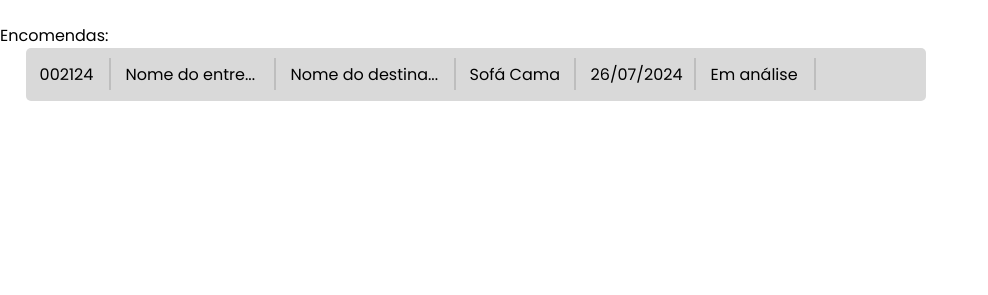
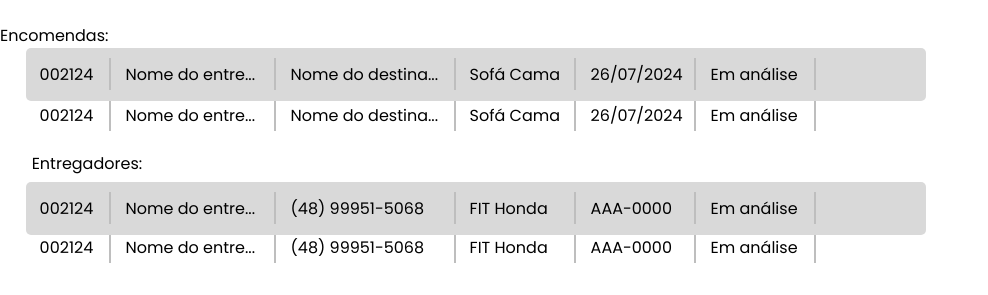
Before and after one commit to hscussel/FastFeet, a plain HTML site: page layouts.html in a window 1280 px wide. Shown: the part 75-370 px from the top of the page, without its empty margins (0-988 px from the left). Drawn offline with Linux system fonts and the light colour scheme.

Commit message:
new commit

```diff
--- a/layouts.html
+++ b/layouts.html
@@ -10,7 +10,7 @@
     <h1>LAYOUTS</h1>
     <p1 id="p1">Sempre intercalar com um cinza escuro e branco. COMEÇAR COM CINZA ESCURO</p1><br><br>
     <p1 id="p2">Encomendas:</p1>
-    <div class="data-base">
+    <div class="data-base-1">
         <p2 id="p4">002124</p2>
         <div class="line-db" id="line-1"></div>
         <p2 id="p5">Nome do entre...</p2>
@@ -23,12 +23,53 @@
         <div class="line-db" id="line-5"></div>
         <p2 id="p9">Em análise</p2>
         <div class="line-db" id="line-6"></div>
-        <div class="square">
-         </div>
 
-        <div class="container-button">
-            <img id="delete" src="">
-        </div>
+    </div>
+    <div class="data-base-2">
+        <p2 id="p4">002124</p2>
+        <div class="line-db1" id="line-11"></div>
+        <p2 id="p5">Nome do entre...</p2>
+        <div class="line-db1" id="line-22"></div>
+        <p2 id="p6">Nome do destina...</p2>
+        <div class="line-db1" id="line-33"></div>
+        <p2 id="p7">Sofá Cama</p2>
+        <div class="line-db1" id="line-44"></div>
+        <p2 id="p8">26/07/2024</p2>
+        <div class="line-db1" id="line-55"></div>
+        <p2 id="p9">Em análise</p2>
+        <div class="line-db1" id="line-66"></div>
+        <div class="container-button"></div>
+    </div>
+    <p1 id="p3">Entregadores:</p1>
+    <div class="data-base-3">
+        <p2 id="p4">002124</p2>
+        <div class="line-db2" id="line-111"></div>
+        <p2 id="p5">Nome do entre...</p2>
+        <div class="line-db2" id="line-222"></div>
+        <p2 id="p6">(48) 99951-5068</p2>
+        <div class="line-db2" id="line-333"></div>
+        <p2 id="p7">FIT Honda</p2>
+        <div class="line-db2" id="line-444"></div>
+        <p2 id="p8">AAA-0000</p2>
+        <div class="line-db2" id="line-555"></div>
+        <p2 id="p9">Em análise</p2>
+        <div class="line-db2" id="line-666"></div>
+        <div class="container-button"></div>
+    </div>
+    <div class="data-base-4">
+        <p2 id="p4">002124</p2>
+        <div class="line-db3" id="line-1111"></div>
+        <p2 id="p5">Nome do entre...</p2>
+        <div class="line-db3" id="line-2222"></div>
+        <p2 id="p6">(48) 99951-5068</p2>
+        <div class="line-db3" id="line-3333"></div>
+        <p2 id="p7">FIT Honda</p2>
+        <div class="line-db3" id="line-4444"></div>
+        <p2 id="p8">AAA-0000</p2>
+        <div class="line-db3" id="line-5555"></div>
+        <p2 id="p9">Em análise</p2>
+        <div class="line-db3" id="line-6666"></div>
+        <div class="container-button"></div>
     </div>
 </body>
 </html>
--- a/src/style/entregadorIndex.css
+++ b/src/style/entregadorIndex.css
@@ -42,7 +42,7 @@ h1{
     border-radius: 50%;
     box-shadow: 5px 5px 15px rgba(0, 0, 0, 0.2);
     z-index:200;
-    margin-left: 90%;
+    margin-left: 93%;
     margin-top: 0.5%;
 }
 #user-icon{
@@ -51,14 +51,14 @@ h1{
     height: 40px;
     z-index: 400;
     margin-top: 1.3%;
-    margin-left: 91.2%;
+    margin-left: 94.05%;
 }
 p1{
     position: absolute;
-    margin-left: 77%;
+    margin-left: 82%;
     color: #373737;
     width: 500px;
-    margin-top: 2.3%;
+    margin-top: 2.1%;
 }
 
 #research{
@@ -115,10 +115,14 @@ a{
     font-size: 24px;
     margin-left: 20%;
 }
-.line{
-
+p3{
+    position: absolute;
+    font-weight: 200;
+    font-size: 24px;
+    color: black;
+    margin-top: -20%;
+    margin-left: 15%;
 }
-
 
 /* mapa */
 
@@ -128,8 +132,8 @@ a{
     width: 600px;
     height: 500px;
     background: #fff;
-    margin-left: 55%;
-    margin-top: 20%;
+    margin-left: 60%;
+    margin-top: 15%;
     border-radius: 5px;
 }
 
--- a/src/style/historicoEntregas.css
+++ b/src/style/historicoEntregas.css
@@ -42,7 +42,7 @@ h1{
     border-radius: 50%;
     box-shadow: 5px 5px 15px rgba(0, 0, 0, 0.2);
     z-index:200;
-    margin-left: 90%;
+    margin-left: 93%;
     margin-top: 0.5%;
 }
 #user-icon{
@@ -51,15 +51,16 @@ h1{
     height: 40px;
     z-index: 400;
     margin-top: 1.3%;
-    margin-left: 91.2%;
+    margin-left: 94.05%;
 }
 p1{
     position: absolute;
-    margin-left: 77%;
+    margin-left: 82%;
     color: #373737;
     width: 500px;
-    margin-top: 2.3%;
+    margin-top: 2.1%;
 }
+
 
 #research{
     position: absolute;
--- a/src/style/layout.css
+++ b/src/style/layout.css
@@ -6,13 +6,14 @@
     box-sizing: border-box;
     font-family: "Poppins", sans-serif;
 }
-.data-base{
+.data-base-1{
     width: 900px;
      height: 53px;
      background: #D9D9D9;
      border-radius: 5px;
      position: fixed;
      margin-left: 2%;
+     z-index: 100;
 
 }
 input[type='text']{
@@ -78,10 +79,206 @@ p2{
 #line-6{
     margin-left: 790px;
 }
-.square{
+.data-base-2{
+    width: 900px;
+     height: 53px;
+     background: #fff;
+     border-radius: 5px;
+     position: fixed;
+     margin-left: 2%;
+     z-index: 100;
+     margin-top: 3.2%;
+     z-index: 50;
+
+}
+input[type='text']{
+    padding-top: 0.5cap;
+}
+p2{
+    color: black;
     position: absolute;
-    width: 19px;
-    height: 19px;
-    color: black;
+    text-align: center;
+    display: inline;
+    font-weight: medium;
+    margin-top: 14px;
+}
+.line-db1{
+    position: absolute;
+    width: 32px;
+    height: 0px;
+    transform: rotate(90deg);
+    transform-origin: 0 0;
+    border: 1px #bebebe solid;
+    margin-top: 10px;
+}
+#p4{
+    margin-left: 14px;
+}
+#line-11{
+    margin-left: 85px;
+}
+#p5{
+    margin-left: 100px;
+}
+#line-22{
+
+    margin-left: 250px;
+}
+#p6{
+
+    margin-left: 265px;
+}
+#line-33{
+
+    margin-left: 430px;
+}
+#p7{
+
+    margin-left: 444px;
+}
+#line-44{
+
+    margin-left: 550px;
+}
+#p8{
+
+    margin-left: 565px;
+}
+#line-55{
+
+    margin-left: 670px;
+}
+#p9{
     margin-left: 685px;
 }
+#line-66{
+    margin-left: 790px;
+}
+#p3{
+    position: absolute;
+    margin-top: 10%;
+    margin-left: -6%;
+}
+.data-base-3{
+    width: 900px;
+     height: 53px;
+     background-color: #D9D9D9;
+     border-radius: 5px;
+     position: fixed;
+     margin-left: 2%;
+     z-index: 100;
+     margin-top: 10.5%;
+     z-index: 100;
+
+}
+input[type='text']{
+    padding-top: 0.5cap;
+}
+p2{
+    color: black;
+    position: absolute;
+    text-align: center;
+    display: inline;
+    font-weight: medium;
+    margin-top: 14px;
+}
+.line-db2{
+    position: absolute;
+    width: 32px;
+    height: 0px;
+    transform: rotate(90deg);
+    transform-origin: 0 0;
+    border: 1px #bebebe solid;
+    margin-top: 10px;
+}
+#p4{
+    margin-left: 14px;
+}
+#line-111{
+    margin-left: 85px;
+}
+#p5{
+    margin-left: 100px;
+}
+#line-222{
+
+    margin-left: 250px;
+}
+
+#line-333{
+
+    margin-left: 430px;
+}
+
+#line-444{
+
+    margin-left: 550px;
+}
+
+#line-555{
+
+    margin-left: 670px;
+}
+
+#line-666{
+    margin-left: 790px;
+}
+.data-base-4{
+    width: 900px;
+     height: 53px;
+     background-color: #fff;
+     border-radius: 5px;
+     position: fixed;
+     margin-left: 2%;
+     z-index: 100;
+     margin-top: 13.5%;
+     z-index: 50;
+
+}
+input[type='text']{
+    padding-top: 0.5cap;
+}
+p2{
+    color: black;
+    position: absolute;
+    text-align: center;
+    display: inline;
+    font-weight: medium;
+    margin-top: 14px;
+}
+.line-db3{
+    position: absolute;
+    width: 32px;
+    height: 0px;
+    transform: rotate(90deg);
+    transform-origin: 0 0;
+    border: 1px #bebebe solid;
+    margin-top: 10px;
+}
+
+#line-1111{
+    margin-left: 85px;
+}
+
+#line-2222{
+
+    margin-left: 250px;
+}
+
+#line-3333{
+
+    margin-left: 430px;
+}
+
+#line-4444{
+
+    margin-left: 550px;
+}
+
+#line-5555{
+
+    margin-left: 670px;
+}
+#line-6666{
+    margin-left: 790px;
+}
```
Also changed, not shown: entregadorIndex.html (+1 -0 lines), src/img/delete-icon-black.png (added), src/img/edit-icon-black.png (added).
